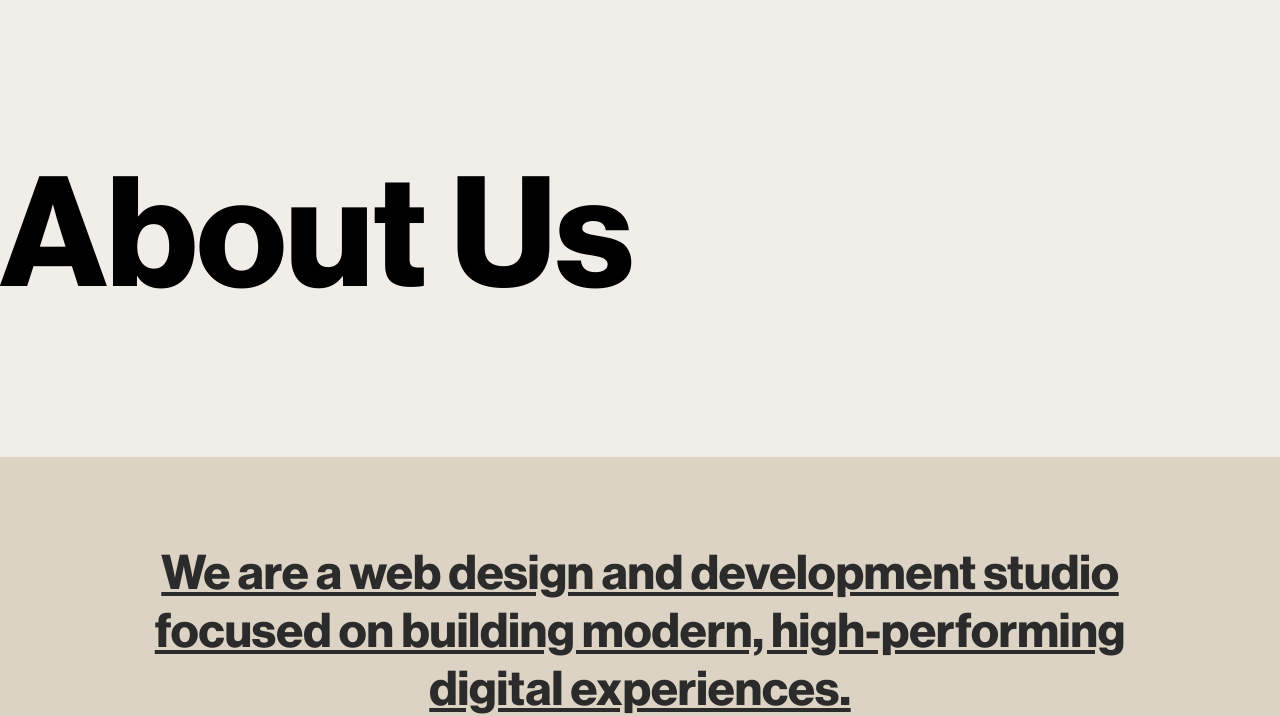
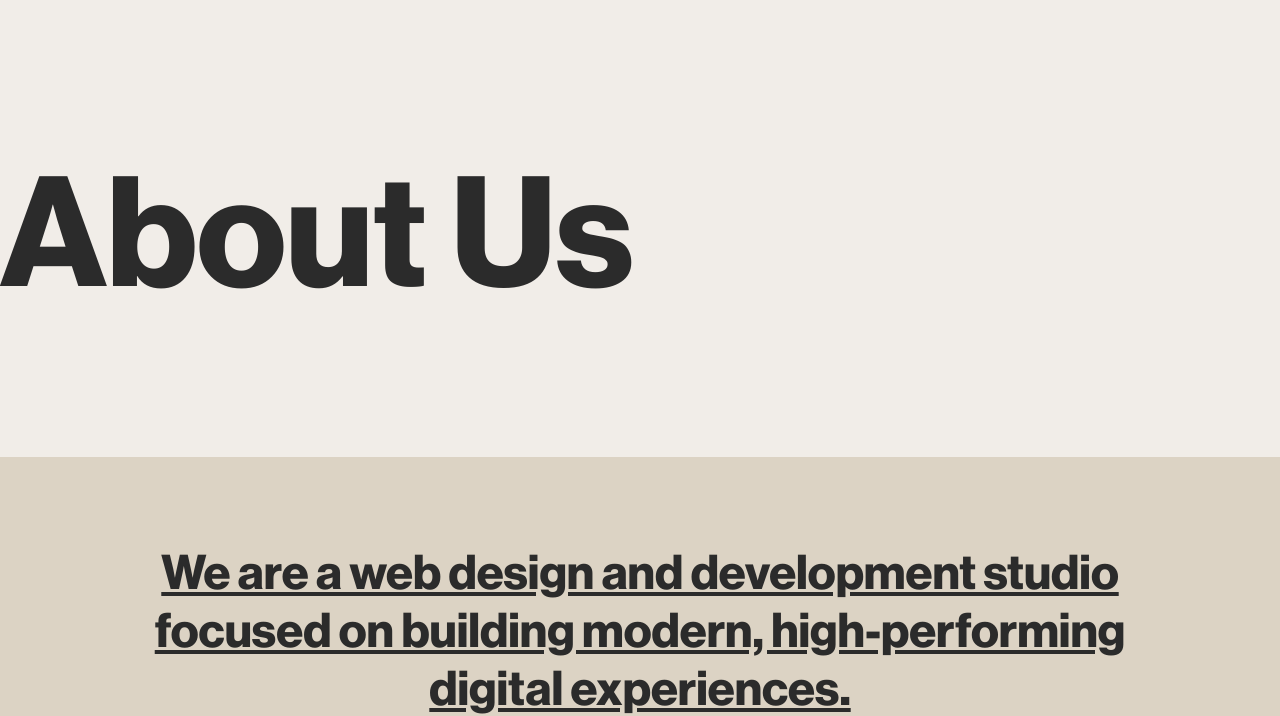
Before and after one commit to ThomasitoBorbon/Tombor-Studio, a plain HTML site: page about.html in a window 1280 px wide. Shown: the part 97-813 px from the top of the page. Drawn offline with Linux system fonts and the light colour scheme.

Commit message:
Update styles.css

```diff
--- a/css/styles.css
+++ b/css/styles.css
@@ -13,6 +13,7 @@ body {
     background-color: #F1EDE8;
     font-family: "Neue Haas", sans-serif;
     margin: 0;
+    color: #2B2B2B;
 }
 
 .orange-link {
```
